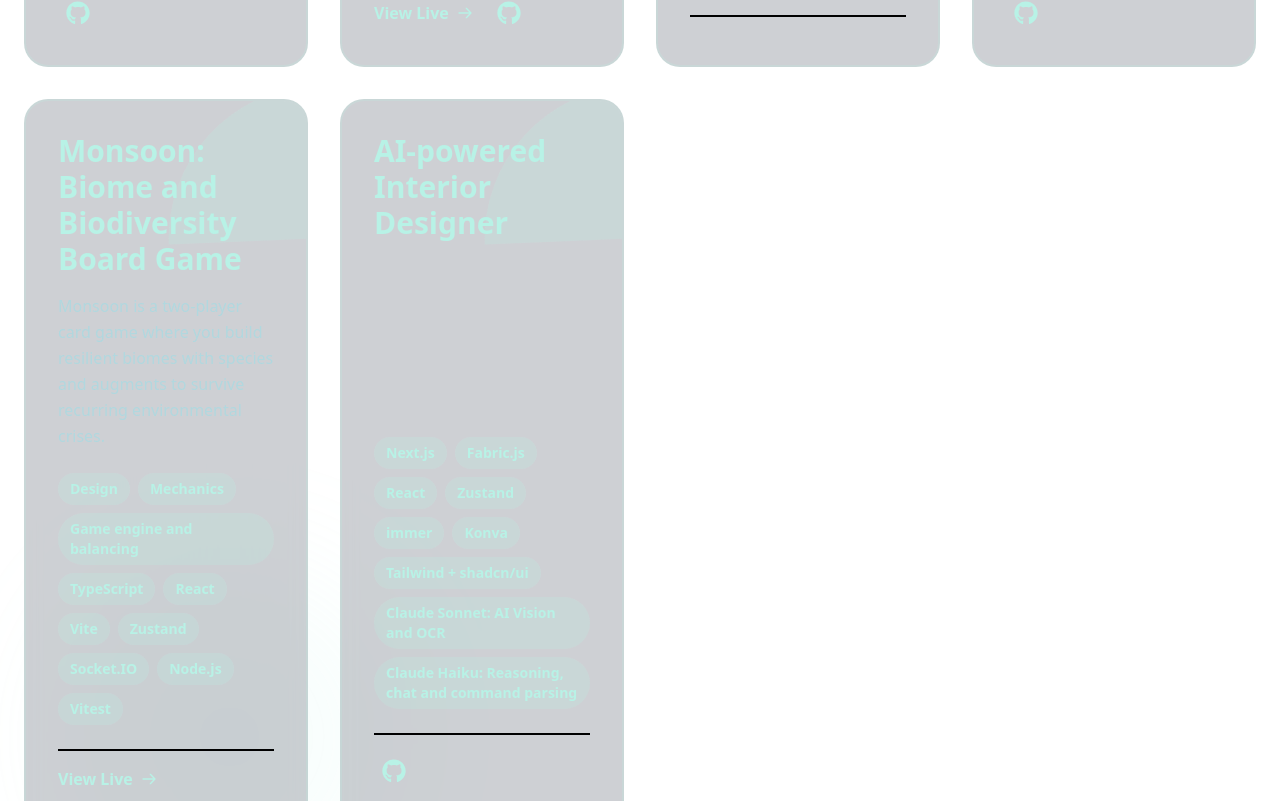
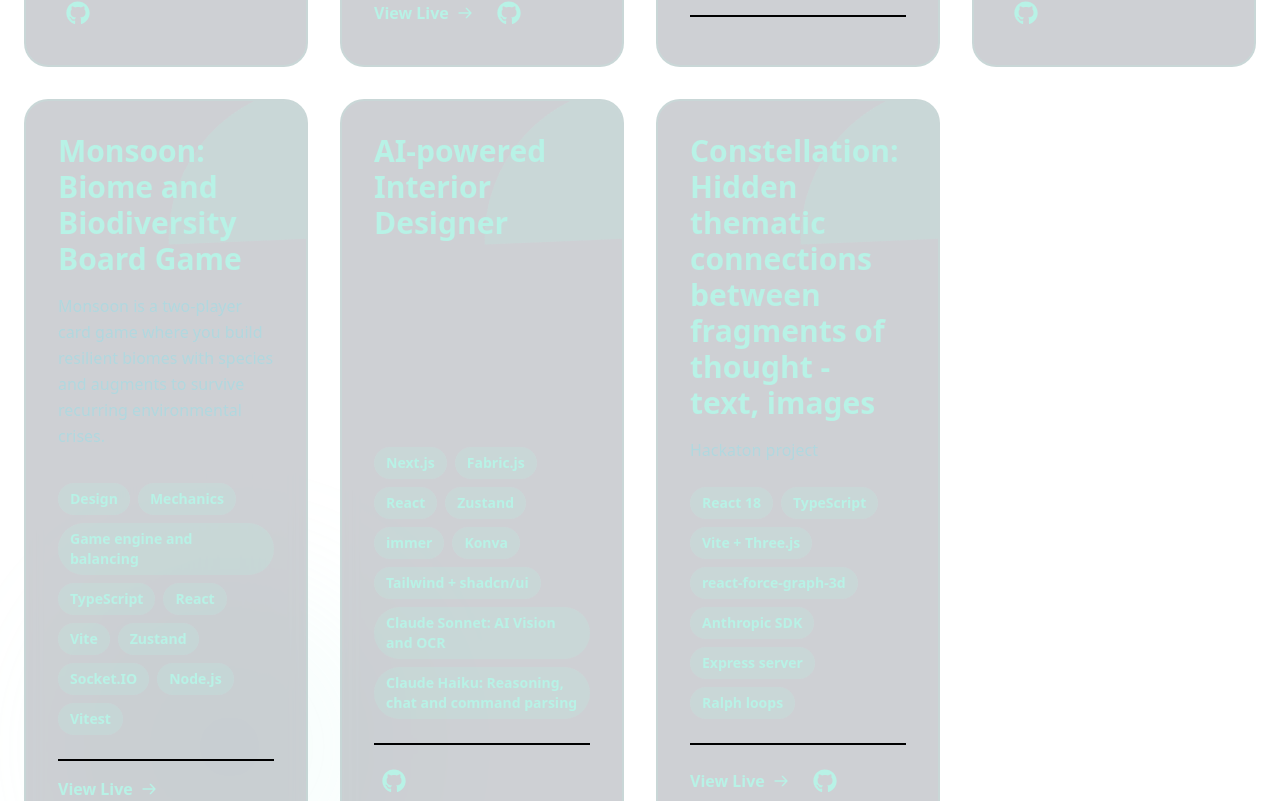
Before and after one commit to g23polar/portfolio, a React (Vite) app: page / in a window 1280 px wide. Shown: the part 4667-5468 px from the top of the page. Built offline with nearby package versions, Linux system fonts and the light colour scheme.

Commit message:
constellations

```diff
--- a/src/components/Projects.jsx
+++ b/src/components/Projects.jsx
@@ -48,13 +48,13 @@ function Projects() {
             // link:'',
             github:'https://github.com/g23polar/floor'
         }
-        // ,{
-        //     title:'',
-        //     description:'',
-        //     tags:[''] ,
-        //     link:'',
-        //     github:''
-        // }
+        ,{
+            title:'Constellation: Hidden thematic connections between fragments of thought - text, images',
+            description:'Hackaton project',
+            tags:['React 18', 'TypeScript', 'Vite + Three.js', 'react-force-graph-3d', 'Anthropic SDK', 'Express server', 'Ralph loops'] ,
+            link:'https://youtu.be/eGfVNmKAzM4',
+            github:'https://github.com/g23polar/constellations'
+        }
         // , {
         //     title: 'FloodIQ',
         //     description: 'TODO',
```
